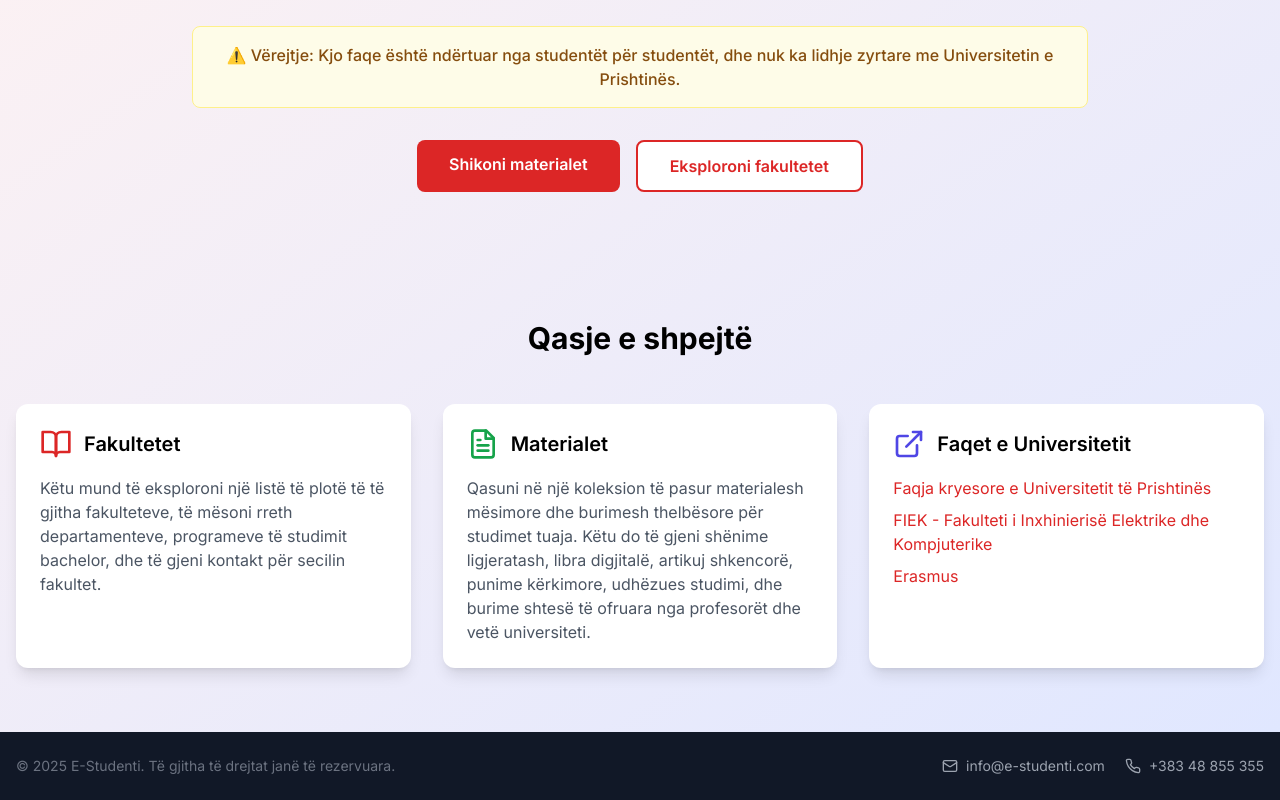
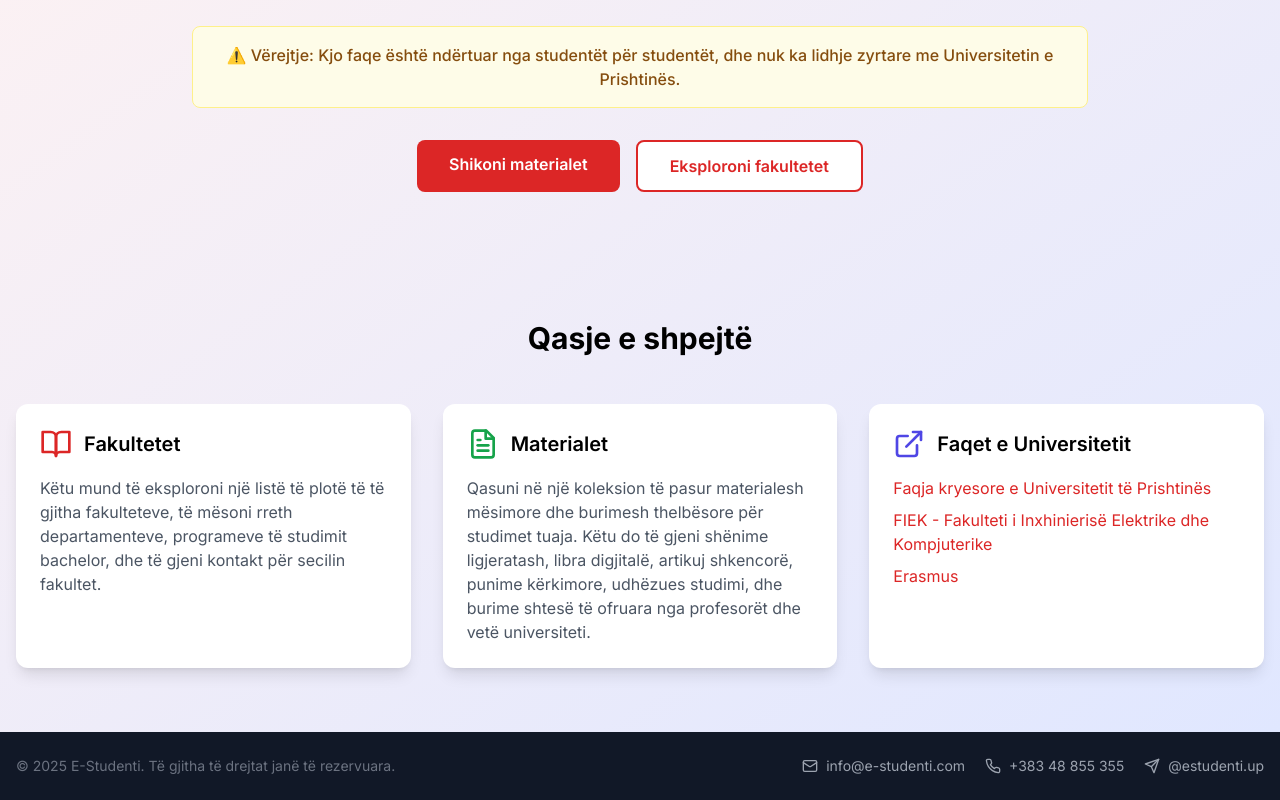
Before and after one commit to edonamulaj0/e-studenti, a Next.js app: page / in a window 1280 px wide. Shown: the part 226-1026 px from the top of the page. Built offline with nearby package versions, Linux system fonts and the light colour scheme.

Commit message:
added insta nfooter

```diff
--- a/app/components/Footer.js
+++ b/app/components/Footer.js
@@ -1,5 +1,5 @@
 "use client";
-import { Mail, Phone } from "lucide-react";
+import { Mail, Phone, Send } from "lucide-react";
 
 export default function Footer() {
   return (
@@ -21,6 +21,8 @@ export default function Footer() {
               <span>info@e-studenti.com</span>
               <Phone className="w-4 h-4 mr-2 ml-5" />
               <span>+383 48 855 355</span>
+              <Send className="w-4 h-4 mr-2 ml-5" />
+              <span>@estudenti.up</span>
             </div>
           </div>
         </div>
```
